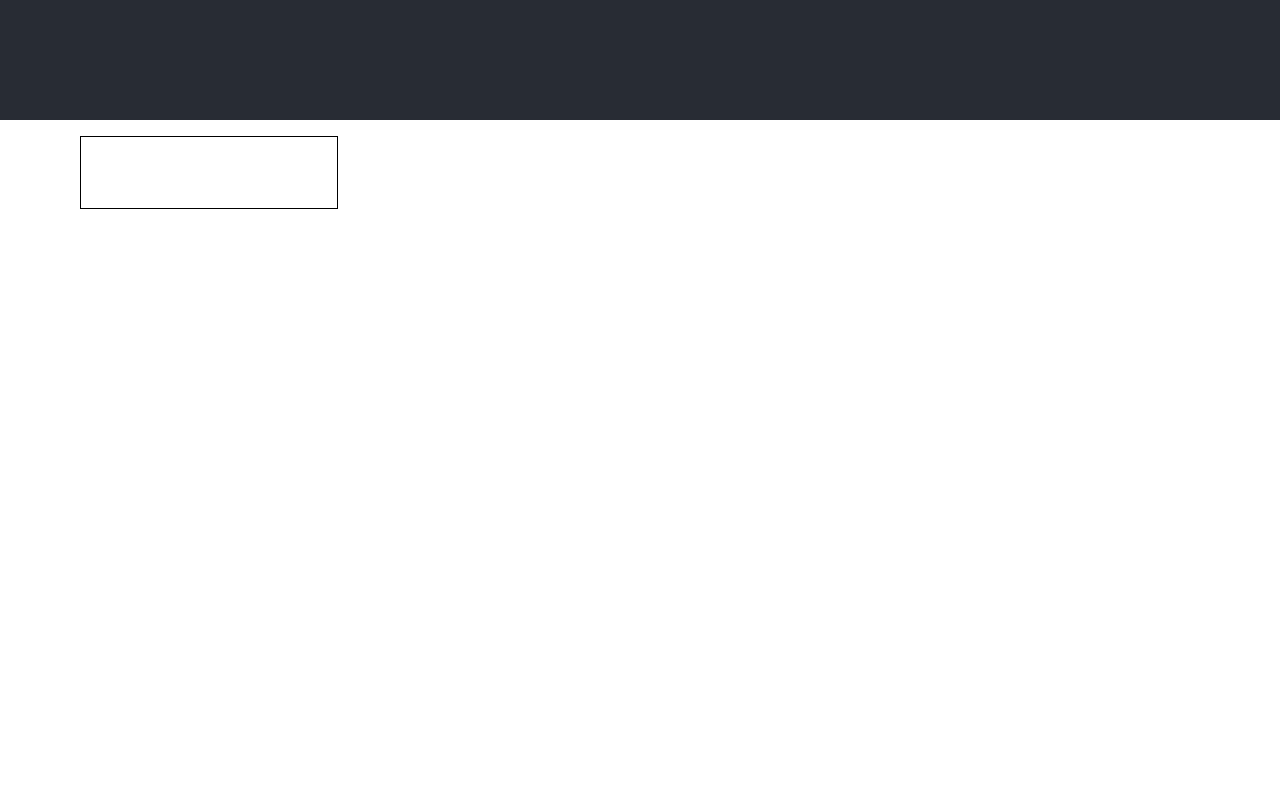
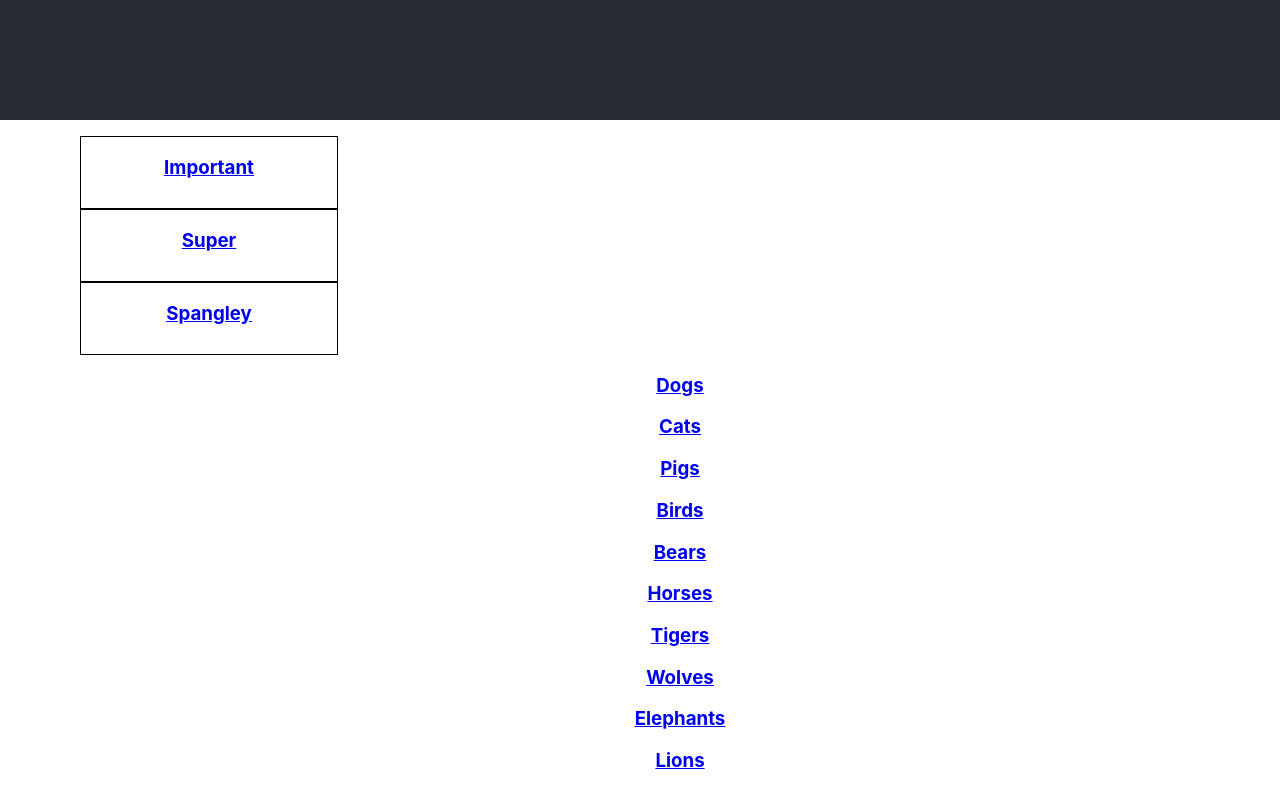
Before and after one commit to schism578/noteful, a React (Create React App) app: page / in a window 1280 px wide. Shown: the part 680-1473 px from the top of the page. Before the commit the page ends 908 px from the top, so only its background shows below. Built offline with nearby package versions, Linux system fonts and the light colour scheme.

Commit message:
Need Route paths for rendering selected folders and notes

```diff
--- a/src/App.js
+++ b/src/App.js
@@ -1,5 +1,5 @@
 import React, { Component } from 'react';
-import { Route } from 'react-router-dom';
+import { Route, NavLink } from 'react-router-dom';
 import FolderList from './folder-list/folder-list';
 import NoteList from './note-list/note-list';
 import Store from './store';
@@ -15,11 +15,13 @@ class App extends Component {
     return (
         <div className='App'>
             <header className='App-header'>
-                <h1>Noteful</h1>
+            <NavLink to={`/`}>
+                    <h1>Noteful</h1>
+                </NavLink>
             </header>
             <ul>
             <div>
-                <Route path='/' component={() => <FolderList folders={store.folders} />} />
+                <Route exact path='/' component={() => <FolderList folders={store.folders} />} />
                 <Route
                     path='/folder/:folderId'
                     render={(routeProps) =>
@@ -30,7 +32,7 @@ class App extends Component {
                 />
             </div>
             <div>
-                <Route path='/' component={() => <NoteList notes={store.notes} />} />
+                <Route exact path='/' component={() => <NoteList notes={store.notes} />} />
                 <Route
                     path='/folder/:folderId'
                     render={(routeProps) =>
--- a/src/folder-list/folder-list.js
+++ b/src/folder-list/folder-list.js
@@ -8,12 +8,16 @@ export default function FolderList(props) {
       } = props;
 
     return (
-        <ul>
+      <ul>
+      {props.folders.map(folder => (
             <Folder
             key={id}
             name={name}
-            folder={props.folder}
+            folder={folder}
             />
-        </ul>
+      ))
+      }
+      </ul>
+
   )
 }
--- a/src/folder/folder.js
+++ b/src/folder/folder.js
@@ -4,9 +4,9 @@ import './folder.css';
 
 export default function Folder(props) {
     const {
+        id,
         name,
-        id,
-    } = props;
+    } = props.folder;
 
     return (
         <div>
--- a/src/note-list/note-list.js
+++ b/src/note-list/note-list.js
@@ -8,13 +8,16 @@ export default function NoteList(props) {
   } = props;
 
 return (
-    <section className='note-list'>
-        <li className='list-notes'>
-                <Note
-                key={id}
-                name={name}
-              />
-        </li>
-    </section>
+  <ul>
+    {props.notes.map(note => (
+          <Note
+          key={id}
+          name={name}
+          note={note}
+          />
+      )
+    )
+  }
+  </ul>
 )
 }
--- a/src/note/note.js
+++ b/src/note/note.js
@@ -5,7 +5,7 @@ export default function Note(props) {
     const {
         name,
         id,
-    } = props;
+    } = props.note;
 
     return (
         <div>
@@ -13,7 +13,7 @@ export default function Note(props) {
                 <NavLink to={`/notes/${id}`}>
                     <h3>{name}</h3>
                 </NavLink>
-        </li>
+            </li>
         </div>
   )
 }
```
